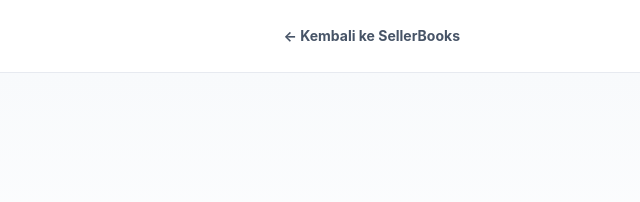
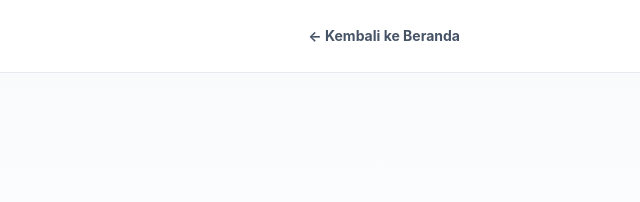
Before and after one commit to portalseller/portalseller.github.io, a plain HTML site: page faq.html in a window 1280 px wide. Shown: the top 202 px of the page, 640-1280 px from the left. Drawn offline with Linux system fonts and the light colour scheme.

Commit message:
Ubah teks navigasi FAQ menjadi Kembali ke Beranda

```diff
--- a/faq.html
+++ b/faq.html
@@ -48,7 +48,7 @@ footer{border-top:1px solid var(--line);padding:28px 0;color:#667085;font-size:1
 <header>
 <div class="container nav">
 <a class="logo" href="https://portalseller.github.io/"><span class="logo-mark">SB</span><span>SellerBooks</span></a>
-<a class="nav-back" href="https://portalseller.github.io/">← Kembali ke SellerBooks</a>
+<a class="nav-back" href="https://portalseller.github.io/">← Kembali ke Beranda</a>
 </div>
 </header>
 
```
